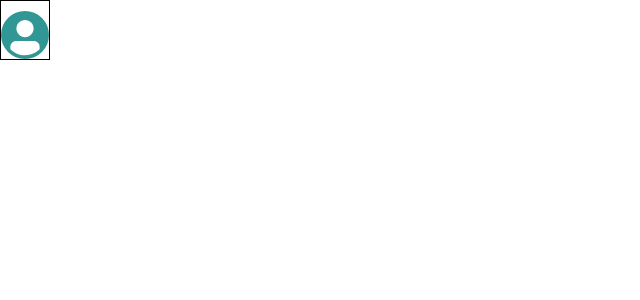
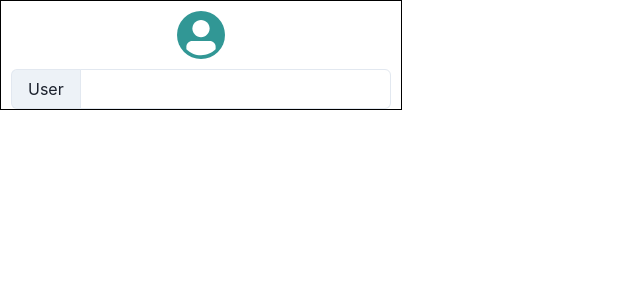
Before and after one commit to daneneutzling/padel-beer-cup, a React (Create React App) app: page / in a window 1280 px wide. Shown: the top 300 px of the page, without its empty margins (0-640 px from the left). Built offline with nearby package versions, Linux system fonts and the light colour scheme.

Commit message:
Add Input User

```diff
--- a/src/App.css
+++ b/src/App.css
@@ -12,3 +12,8 @@
   justify-content: center;
   padding-top: 10px;
 }
+
+.input-group {
+  width: 400px;
+  padding: 10px 10px 0px 10px;
+}
--- a/src/App.js
+++ b/src/App.js
@@ -1,6 +1,6 @@
 import './App.css';
 import { ChakraProvider } from "@chakra-ui/react"
-import { Avatar } from "@chakra-ui/react";
+import { Input, Avatar, InputGroup, InputLeftAddon } from "@chakra-ui/react";
 
 function App() {
   return (
@@ -9,6 +9,13 @@ function App() {
         <div className='icon-user'>
           <Avatar bg='teal.500'/>
         </div>
+
+        <div className='input-group'>
+          <InputGroup>
+            <InputLeftAddon children='User'/>
+            <Input type='text'/>
+          </InputGroup>
+        </div>
       </div>
     </ChakraProvider>
   );
```
